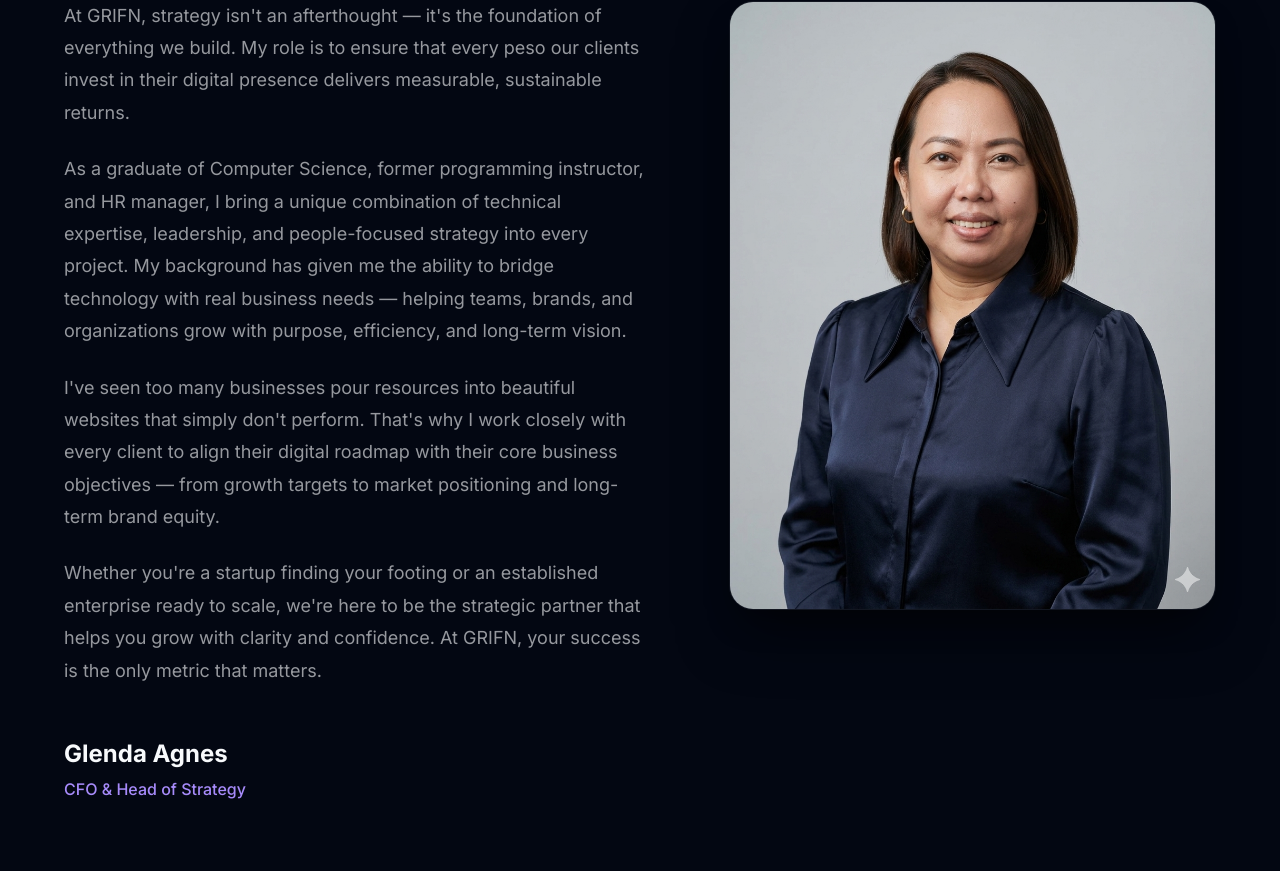
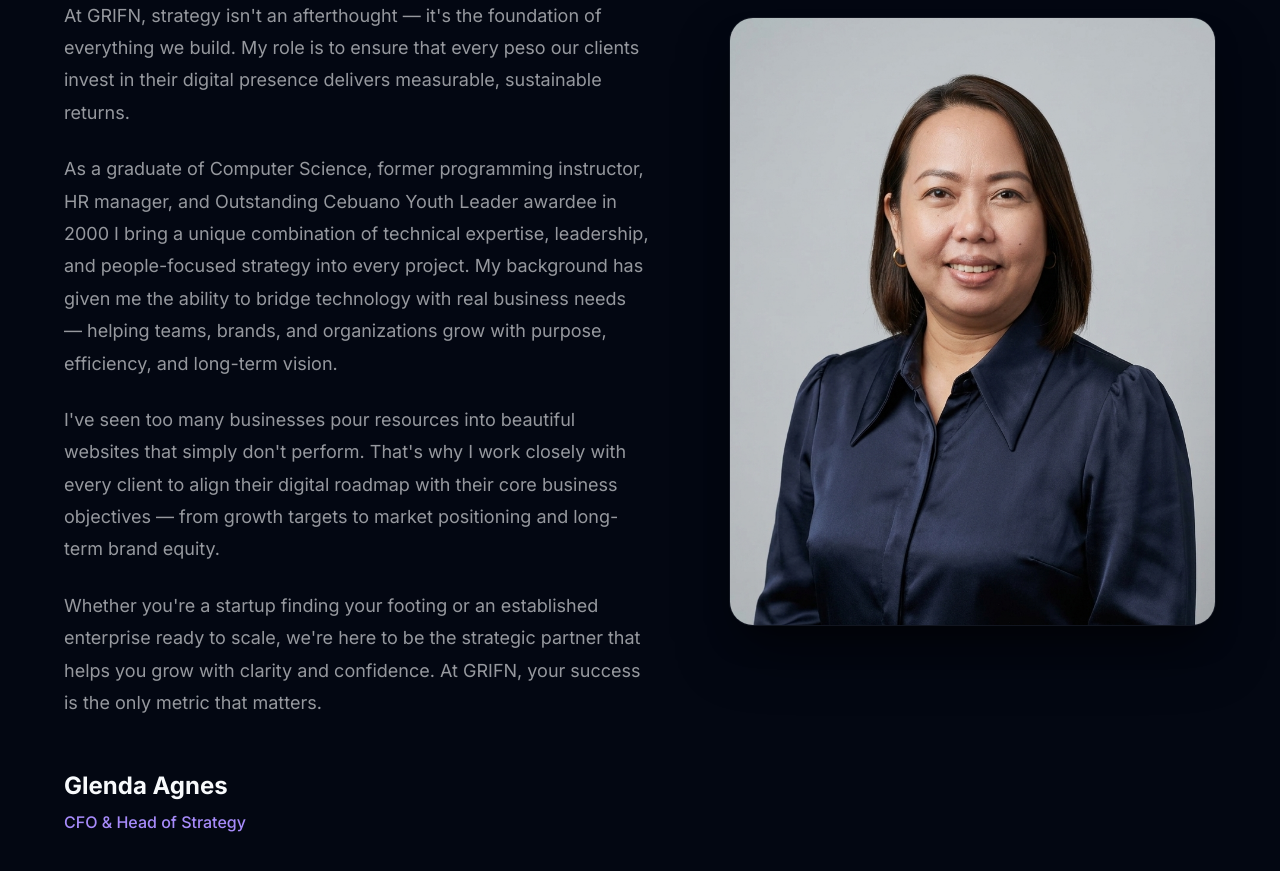
Before and after one commit to geekguru316-svg/GrifnWebsite, a Next.js app: page /about in a window 1280 px wide. Shown: the part 2390-3261 px from the top of the page. Built offline with nearby package versions, Linux system fonts and the light colour scheme.

Commit message:
Update Glenda Agnes photo and message on About page

```diff
--- a/app/about/page.tsx
+++ b/app/about/page.tsx
@@ -92,7 +92,7 @@ export default function About() {
             <ScrollReveal direction="right">
               <div className="founder-content">
                 <span className="section-label" style={{ marginBottom: 16 }}>Message from our Founder</span>
-                <h2>Building the Future <br/><span className="gradient-text">of Work in Cebu</span></h2>
+                <h2>Building the Future <br /><span className="gradient-text">of Work in Cebu</span></h2>
                 <div className="founder-letter">
                   <p>
                     When I founded GRIFN Software Solutions in 2024, I saw a clear gap in the market.
@@ -130,7 +130,7 @@ export default function About() {
             <ScrollReveal direction="left">
               <div className="founder-content">
                 <span className="section-label" style={{ marginBottom: 16 }}>Message from our CFO &amp; Head of Strategy</span>
-                <h2>Growing Businesses <br/><span className="gradient-text">Through Smart Strategy</span></h2>
+                <h2>Growing Businesses <br /><span className="gradient-text">Through Smart Strategy</span></h2>
                 <div className="founder-letter">
                   <p>
                     At GRIFN, strategy isn&apos;t an afterthought — it&apos;s the foundation of everything we
@@ -138,7 +138,7 @@ export default function About() {
                     presence delivers measurable, sustainable returns.
                   </p>
                   <p>
-                    As a graduate of Computer Science, former programming instructor, and HR manager,
+                    As a graduate of Computer Science, former programming instructor, HR manager, and Outstanding Cebuano Youth Leader awardee in 2000
                     I bring a unique combination of technical expertise, leadership, and people-focused
                     strategy into every project. My background has given me the ability to bridge
                     technology with real business needs — helping teams, brands, and organizations
```
Also changed, not shown: public/team/glenda-agnes.png.
